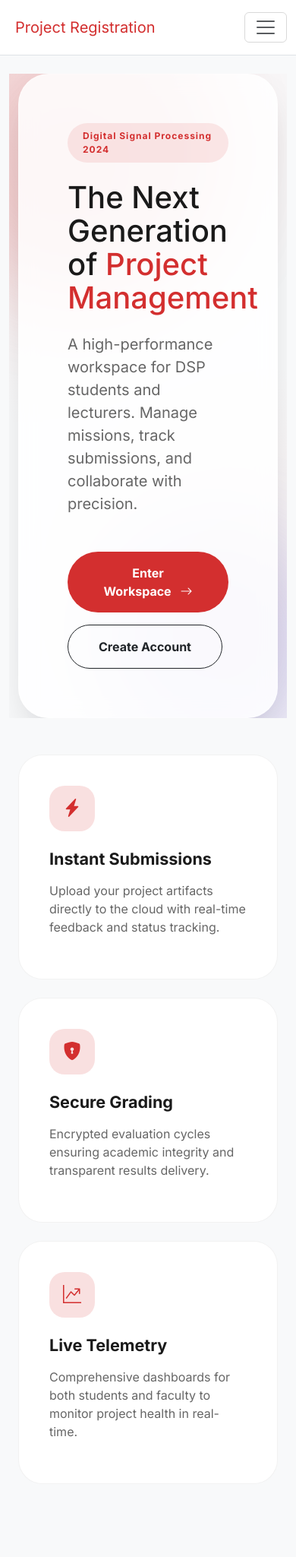
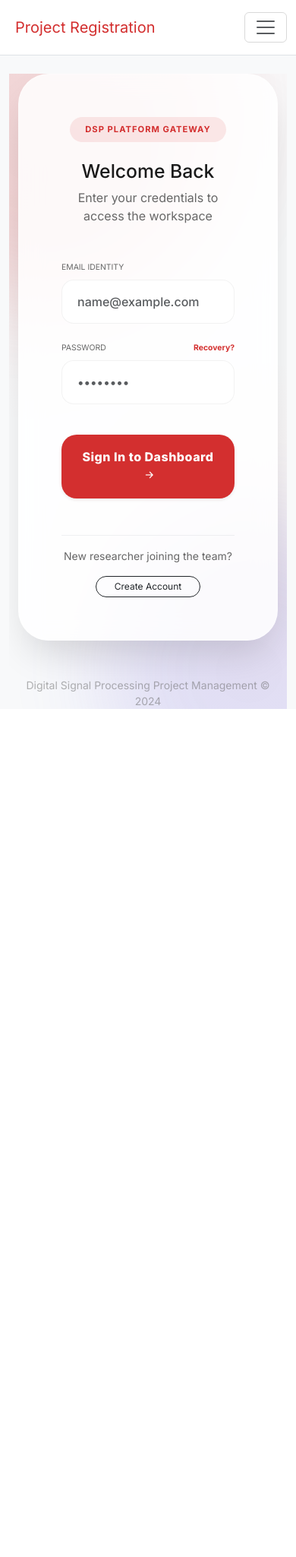
Before and after one commit to sub2pewds12/DSP-Class-Web, a Django app: page / in a window 390 px wide. Shown: the whole page at 76% size. After the commit the page ends 933 px from the top, so only its background shows below. Run offline with Django 5.2, Linux system fonts and the light colour scheme.

Commit message:
security: unify Login Gateway architecture and restore Dev Center stability
Consolidated the landing page into a premium root-level Login Gateway and fixed a system reporting crash in the Developer Dashboard.

```diff
--- a/teams/templates/registration/login.html
+++ b/teams/templates/registration/login.html
@@ -1,55 +1,152 @@
 {% extends 'teams/base.html' %}
 {% load static %}
 
+{% block extra_head %}
+<style>
+    .login-gateway {
+        min-height: 90vh;
+        display: flex;
+        align-items: center;
+        justify-content: center;
+        position: relative;
+        overflow: hidden;
+        background: radial-gradient(circle at 10% 20%, rgba(211, 47, 47, 0.05) 0%, transparent 40%),
+                    radial-gradient(circle at 90% 80%, rgba(211, 47, 47, 0.05) 0%, transparent 40%);
+    }
+
+    .gateway-brand {
+        text-align: center;
+        margin-bottom: 3rem;
+        animate__animated animate__fadeInDown;
+    }
+
+    .gateway-card {
+        background: var(--glass-bg);
+        backdrop-filter: blur(15px);
+        border: 1px solid var(--glass-border);
+        border-radius: 2.5rem;
+        padding: 3.5rem;
+        box-shadow: 0 25px 50px -12px rgba(0, 0, 0, 0.15);
+        max-width: 500px;
+        width: 100%;
+        transition: transform 0.4s cubic-bezier(0.175, 0.885, 0.32, 1.275);
+    }
+
+    .gateway-card:hover {
+        transform: translateY(-5px);
+    }
+
+    .hero-badge {
+        display: inline-block;
+        padding: 0.5rem 1.25rem;
+        background: rgba(211, 47, 47, 0.1);
+        color: var(--primary-red);
+        border-radius: 100px;
+        font-weight: 700;
+        text-transform: uppercase;
+        font-size: 0.7rem;
+        letter-spacing: 1px;
+        margin-bottom: 1rem;
+    }
+
+    .floating-shape {
+        position: absolute;
+        z-index: -1;
+        filter: blur(60px);
+        border-radius: 50%;
+        opacity: 0.15;
+    }
+
+    .form-control-gateway {
+        background: rgba(255, 255, 255, 0.8) !important;
+        border: 1px solid rgba(0,0,0,0.05);
+        padding: 1rem 1.25rem;
+        font-weight: 500;
+        transition: all 0.3s ease;
+    }
+
+    .form-control-gateway:focus {
+        border-color: var(--primary-red);
+        box-shadow: 0 0 0 4px rgba(211, 47, 47, 0.1);
+        background: #fff !important;
+    }
+
+    .btn-gateway {
+        padding: 1.1rem;
+        font-weight: 800;
+        letter-spacing: 0.5px;
+        border-radius: 1.25rem;
+        transition: all 0.3s ease;
+    }
+
+    .btn-gateway:hover {
+        transform: scale(1.02);
+        box-shadow: 0 10px 20px rgba(211, 47, 47, 0.2);
+    }
+</style>
+{% endblock %}
+
 {% block content %}
-<div class="row justify-content-center align-items-center" style="min-height: 80vh;">
-    <div class="col-md-5">
-        <div class="bento-card shadow-lg p-5">
+<div class="login-gateway">
+    <!-- Decorative Pulse Elements -->
+    <div class="floating-shape" style="width: 500px; height: 500px; background: var(--primary-red); top: -200px; left: -200px;"></div>
+    <div class="floating-shape" style="width: 400px; height: 400px; background: #6366f1; bottom: -150px; right: -150px;"></div>
+
+    <div class="container d-flex flex-column align-items-center">
+
+        <div class="gateway-card animate__animated animate__fadeInUp">
             <div class="text-center mb-5">
-                <span class="text-muted small text-uppercase fw-bold ls-1">Login</span>
-                <h1 class="h2 text-main mt-2 fw-800">Welcome Back</h1>
-                <p class="text-muted small">Access your project dashboard</p>
+                <span class="hero-badge">DSP Platform Gateway</span>
+                <h1 class="h2 fw-900 text-main mt-2">Welcome Back</h1>
+                <p class="text-muted fw-500">Enter your credentials to access the workspace</p>
             </div>
 
             <form method="post">
                 {% csrf_token %}
 
                 {% if form.non_field_errors %}
-                    <div class="alert bg-red-soft text-danger border-0 small py-2 mb-4">
-                        {{ form.non_field_errors }}
+                    <div class="alert bg-red-soft text-danger border-0 small py-3 mb-4 rounded-4">
+                        <i class="bi bi-exclamation-circle-fill me-2"></i> {{ form.non_field_errors.0 }}
                     </div>
                 {% endif %}
 
                 {% for field in form %}
                     <div class="mb-4">
                         <div class="d-flex justify-content-between align-items-center mb-2">
-                            <label for="{{ field.id_for_label }}" class="form-label small fw-bold text-uppercase text-muted mb-0">{% if field.name == 'username' %}Email Address{% else %}{{ field.label }}{% endif %}</label>
+                            <label for="{{ field.id_for_label }}" class="small fw-800 text-uppercase text-muted ls-1" style="font-size: 0.65rem;">
+                                {% if field.name == 'username' %}Email Identity{% else %}{{ field.label }}{% endif %}
+                            </label>
                             {% if field.name == 'password' %}
-                                <a href="{% url 'password_reset' %}" class="small text-decoration-none text-primary-red fw-bold" style="font-size: 0.7rem;">Forgot Password?</a>
+                                <a href="{% url 'password_reset' %}" class="small text-decoration-none text-primary-red fw-bold" style="font-size: 0.65rem;">Recovery?</a>
                             {% endif %}
                         </div>
                         <input
                             type="{{ field.field.widget.input_type }}"
                             name="{{ field.name }}"
                             id="{{ field.id_for_label }}"
-                            class="form-control form-control-lg rounded-4 {% if field.errors %}is-invalid{% endif %}"
+                            class="form-control form-control-gateway rounded-4 {% if field.errors %}is-invalid{% endif %}"
                             placeholder="{% if field.name == 'username' %}name@example.com{% else %}••••••••{% endif %}"
                             required
                         >
                         {% if field.errors %}
-                            <div class="text-danger small mt-1" style="font-size: 0.7rem;">{{ field.errors }}</div>
+                            <div class="text-danger small mt-1 fw-bold" style="font-size: 0.65rem;">{{ field.errors.0 }}</div>
                         {% endif %}
                     </div>
                 {% endfor %}
-                <button type="submit" class="btn btn-primary-red w-100 py-3 rounded-pill shadow-sm fw-bold">Sign In <i class="bi bi-box-arrow-in-right ms-2"></i></button>
+
+                <button type="submit" class="btn btn-primary-red btn-gateway w-100 shadow-sm mt-3">
+                    Sign In to Dashboard <i class="bi bi-arrow-right-short ms-1 h5 mb-0"></i>
+                </button>
             </form>
 
-            <hr class="my-5 opacity-25">
+            <div class="text-center mt-5 pt-3 border-top border-secondary border-opacity-10">
+                <p class="mb-3 small text-muted fw-500">New researcher joining the team?</p>
+                <a href="{% url 'signup' %}" class="btn btn-outline-dark btn-sm rounded-pill px-4 fw-800" style="font-size: 0.75rem;">Create Account</a>
+            </div>
+        </div>
 
-            <div class="text-center">
-                <p class="mb-3 small text-muted">Don't have an account yet?</p>
-                <a href="{% url 'signup' %}" class="btn btn-outline-danger btn-sm rounded-pill px-4 fw-bold">Register Now</a>
-            </div>
+        <div class="mt-5 text-center text-muted opacity-50 small fw-500">
+            Digital Signal Processing Project Management &copy; 2024
         </div>
     </div>
 </div>
--- a/teams/templates/teams/base.html
+++ b/teams/templates/teams/base.html
@@ -24,7 +24,7 @@
 <body class="">
     <nav class="navbar navbar-expand-lg navbar-light bg-white border-bottom py-3">
         <div class="container">
-            <a class="navbar-brand fw-800 text-primary-red d-flex align-items-center gap-2" href="{% url 'landing' %}">
+            <a class="navbar-brand fw-800 text-primary-red d-flex align-items-center gap-2" href="{% url 'login' %}">
                 <div class="brand-dot"></div>
                 Project Registration
             </a>
--- a/teams/templates/teams/landing.html
+++ /dev/null
@@ -1,157 +0,0 @@
-{% extends 'teams/base.html' %}
-{% load static %}
-
-{% block extra_head %}
-<style>
-    .landing-hero {
-        min-height: 80vh;
-        display: flex;
-        align-items: center;
-        position: relative;
-        overflow: hidden;
-        background: radial-gradient(circle at 10% 20%, rgba(211, 47, 47, 0.05) 0%, transparent 40%),
-                    radial-gradient(circle at 90% 80%, rgba(211, 47, 47, 0.05) 0%, transparent 40%);
-    }
-
-    .hero-glass {
-        background: var(--glass-bg);
-        backdrop-filter: blur(12px);
-        border: 1px solid var(--glass-border);
-        border-radius: 2.5rem;
-        padding: 4rem;
-        box-shadow: 0 25px 50px -12px rgba(0, 0, 0, 0.15);
-    }
-
-    .hero-badge {
-        display: inline-block;
-        padding: 0.5rem 1.25rem;
-        background: rgba(211, 47, 47, 0.1);
-        color: var(--primary-red);
-        border-radius: 100px;
-        font-weight: 700;
-        text-uppercase;
-        font-size: 0.75rem;
-        letter-spacing: 1px;
-        margin-bottom: 1.5rem;
-    }
-
-    .hero-title {
-        font-size: clamp(2.5rem, 5vw, 4.5rem);
-        line-height: 1.1;
-        margin-bottom: 1.5rem;
-    }
-
-    .hero-btn {
-        padding: 1rem 2.5rem;
-        border-radius: 100px;
-        font-weight: 700;
-        transition: all 0.3s cubic-bezier(0.175, 0.885, 0.32, 1.275);
-    }
-
-    .hero-btn:hover {
-        transform: translateY(-5px);
-        box-shadow: 0 10px 25px rgba(211, 47, 47, 0.3);
-    }
-
-    .feature-card {
-        background: var(--dash-card-bg);
-        border: 1px solid var(--dash-card-border);
-        border-radius: 2rem;
-        padding: 2.5rem;
-        height: 100%;
-        transition: all 0.4s ease;
-    }
-
-    .feature-card:hover {
-        transform: translateY(-10px);
-        border-color: var(--primary-red);
-        box-shadow: var(--card-shadow);
-    }
-
-    .feature-icon {
-        width: 60px;
-        height: 60px;
-        background: var(--primary-red-glow);
-        color: var(--primary-red);
-        border-radius: 1.25rem;
-        display: flex;
-        align-items: center;
-        justify-content: center;
-        font-size: 1.5rem;
-        margin-bottom: 1.5rem;
-    }
-
-    .floating-shape {
-        position: absolute;
-        z-index: -1;
-        filter: blur(60px);
-        border-radius: 50%;
-        opacity: 0.2;
-    }
-</style>
-{% endblock %}
-
-{% block content %}
-<section class="landing-hero">
-    <!-- Floating Decorative Elements -->
-    <div class="floating-shape" style="width: 400px; height: 400px; background: var(--primary-red); top: -100px; left: -100px;"></div>
-    <div class="floating-shape" style="width: 300px; height: 300px; background: #6366f1; bottom: -50px; right: -50px;"></div>
-
-    <div class="container">
-        <div class="row align-items-center">
-            <div class="col-lg-7">
-                <div class="hero-glass animate__animated animate__fadeInLeft">
-                    <span class="hero-badge">Digital Signal Processing 2024</span>
-                    <h1 class="hero-title fw-800 text-main">
-                        The Next Generation of <span class="text-primary-red">Project Management</span>
-                    </h1>
-                    <p class="lead text-muted mb-5 fw-500">
-                        A high-performance workspace for DSP students and lecturers. Manage missions, track submissions, and collaborate with precision.
-                    </p>
-                    <div class="d-flex flex-wrap gap-3">
-                        <a href="{% url 'login' %}" class="btn btn-primary-red hero-btn">
-                            Enter Workspace <i class="bi bi-arrow-right ms-2"></i>
-                        </a>
-                        <a href="{% url 'signup' %}" class="btn btn-outline-dark hero-btn">
-                            Create Account
-                        </a>
-                    </div>
-                </div>
-            </div>
-            <div class="col-lg-5 d-none d-lg-block">
-                <div class="text-center animate__animated animate__fadeInRight">
-                    <img src="https://img.icons8.com/isometric/400/layers.png" alt="Decorative Layers" class="img-fluid" style="filter: drop-shadow(0 20px 40px rgba(0,0,0,0.1));">
-                </div>
-            </div>
-        </div>
-    </div>
-</section>
-
-<section class="py-5 mb-5">
-    <div class="container">
-        <div class="row g-4">
-            <div class="col-md-4">
-                <div class="feature-card">
-                    <div class="feature-icon"><i class="bi bi-lightning-charge-fill"></i></div>
-                    <h4 class="fw-bold mb-3">Instant Submissions</h4>
-                    <p class="text-muted">Upload your project artifacts directly to the cloud with real-time feedback and status tracking.</p>
-                </div>
-            </div>
-            <div class="col-md-4">
-                <div class="feature-card">
-                    <div class="feature-icon"><i class="bi bi-shield-lock-fill"></i></div>
-                    <h4 class="fw-bold mb-3">Secure Grading</h4>
-                    <p class="text-muted">Encrypted evaluation cycles ensuring academic integrity and transparent results delivery.</p>
-                </div>
-            </div>
-            <div class="col-md-4">
-                <div class="feature-card">
-                    <div class="feature-icon"><i class="bi bi-graph-up-arrow"></i></div>
-                    <h4 class="fw-bold mb-3">Live Telemetry</h4>
-                    <p class="text-muted">Comprehensive dashboards for both students and faculty to monitor project health in real-time.</p>
-                </div>
-            </div>
-        </div>
-    </div>
-</section>
-{% endblock %}
--- a/teams/urls.py
+++ b/teams/urls.py
@@ -3,7 +3,7 @@ from django.contrib.auth import views as auth_views
 from . import views
 
 urlpatterns = [
-    path('', views.landing_view, name='landing'),
+    path('', auth_views.LoginView.as_view(), name='login'),
     path('hub/', views.dashboard_view, name='dashboard'),
     path('teacher/', views.teacher_dashboard, name='teacher_dashboard'),
     path('gallery/', views.gallery_view, name='gallery'),
--- a/teams/views.py
+++ b/teams/views.py
@@ -9,9 +9,6 @@ from .forms import (
     TeamProjectForm, StudentRoleForm, AssignmentForm, AssignmentSubmissionForm,
     GradeSubmissionForm
 )
-
-def landing_view(request):
-    return render(request, 'teams/landing.html')
 
 @login_required
 def dashboard_view(request):
@@ -243,8 +240,11 @@ def dev_dashboard(request):
 
     from django.db.models import Count, Q
     from django.db.models.functions import TruncDate
-    from django.db import connection
+    from django.db import connection, OperationalError
     from django.conf import settings
+    import platform
+    import sys
+    import django
 
     # 1. System Infrastructure Portals
     portals = {
@@ -266,8 +266,16 @@ def dev_dashboard(request):
         'User': CustomUser.objects.count(),
         'db_engine': settings.DATABASES['default']['ENGINE'].split('.')[-1],
         'db_host': settings.DATABASES['default']['HOST'],
-        'db_status': 'Connected' if connection.ensure_connection() is None else 'Error',
+        'db_status': 'Unknown'
     }
+
+    try:
+        connection.ensure_connection()
+        db_telemetry['db_status'] = 'Connected'
+    except OperationalError:
+        db_telemetry['db_status'] = 'Error'
+    except Exception:
+        db_telemetry['db_status'] = 'Error'
 
     # 3. Submission Activity Trends (Last 14 days)
     last_14_days = timezone.now() - timezone.timedelta(days=14)
```
